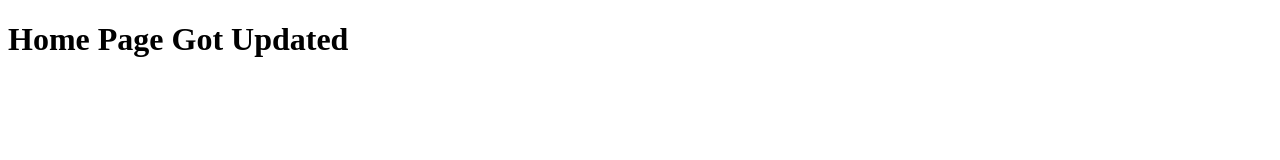
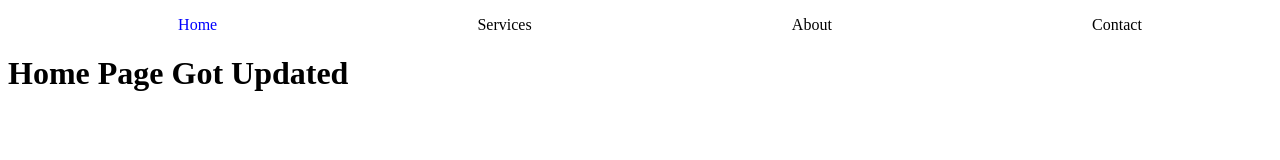
Before and after one commit to Imran660/static_app_centaurus, a plain HTML site: page index.html in a window 1280 px wide. Drawn offline with Linux system fonts and the light colour scheme.

Commit message:
added navigation links

```diff
--- a/index.html
+++ b/index.html
@@ -4,6 +4,12 @@
     <title>Home</title>
   </head>
   <body>
+    <ul style="display: flex; justify-content: space-around; list-style: none;">
+      <li><a style="text-decoration: none;color: blue; " href="./">Home</a></li>
+      <li><a style="text-decoration: none; color: black;"  href="./services.html">Services</a></li>
+      <li><a style="text-decoration: none; color: black;" href="./about.html">About</a></li>
+      <li><a style="text-decoration: none; color: black;" href="./contact.html">Contact</a></li>
+    </ul>
     <h1>Home Page Got Updated</h1>
   </body>
 </html>
```
Also changed, not shown: about.html (+6 -0 lines), contact.html (+6 -0 lines), services.html (+6 -0 lines).
